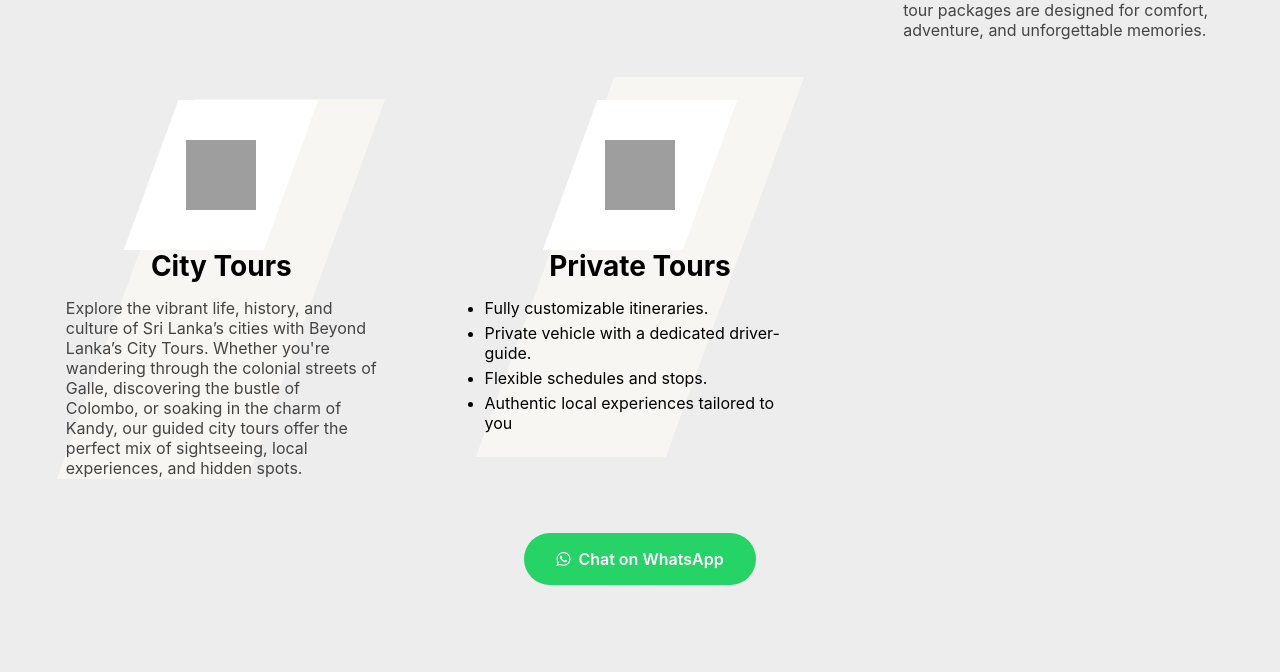
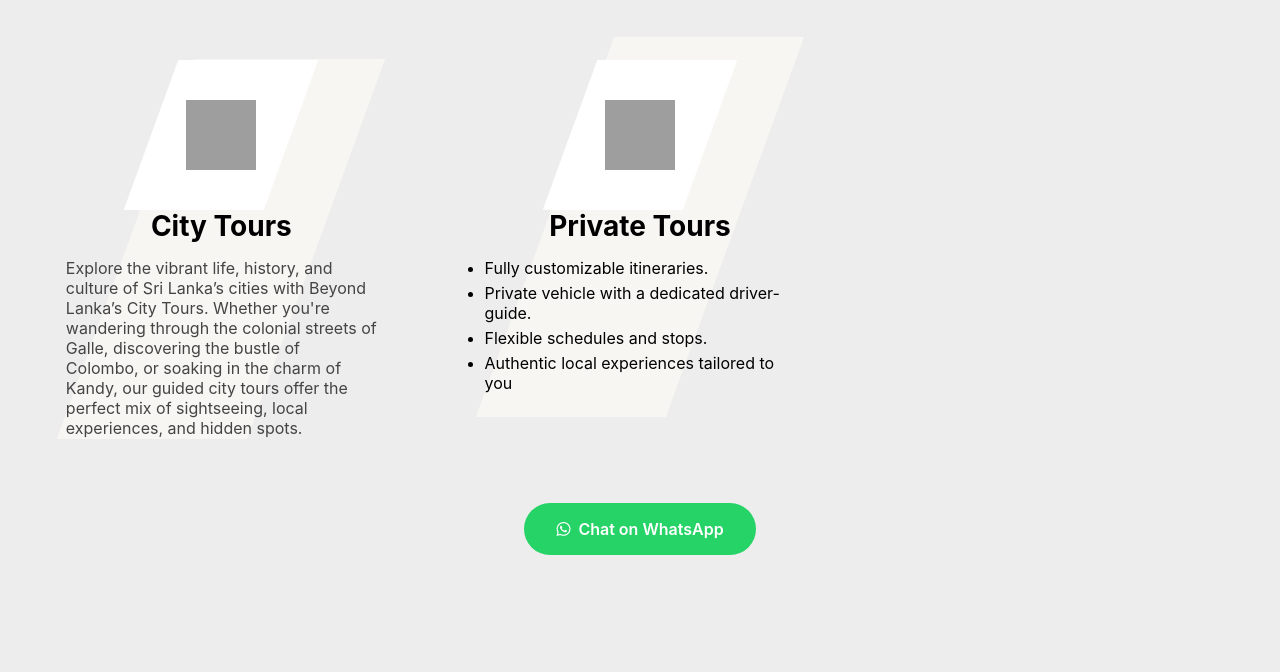
Before and after one commit to ThamiduChamod/Beyond_lanka, a plain HTML site: page index.html in a window 1280 px wide. Shown: the part 2736-3408 px from the top of the page. Drawn offline with nearby package versions, Linux system fonts and the light colour scheme; grey boxes are pictures that could not be loaded.

Commit message:
update service card

```diff
--- a/index.html
+++ b/index.html
@@ -289,11 +289,12 @@
 
         /* Service Section */
 
+
         /* ===== Creative Cards Style ===== */
         .creative-cards{
             padding: 120px 0;
             position: relative;
-            margin-top: 100px; /* space before services */
+            /*margin-top: 10px; !* space before services *!*/
         }
         .creative-cards .container {
             max-width: 1320px;
@@ -338,7 +339,7 @@
         }
         .card-column{
             margin-bottom: 20px;
-            margin-top: 20px;
+            margin-top: 50px;
         }
         .card-icons {
             width: 140px;
@@ -427,7 +428,7 @@
 
         .whatsapp-container {
             text-align: center; /* centers the button horizontally */
-            margin-top: 15px;
+            margin-top: 25px;
         }
 
         .whatsapp-btn {
```
